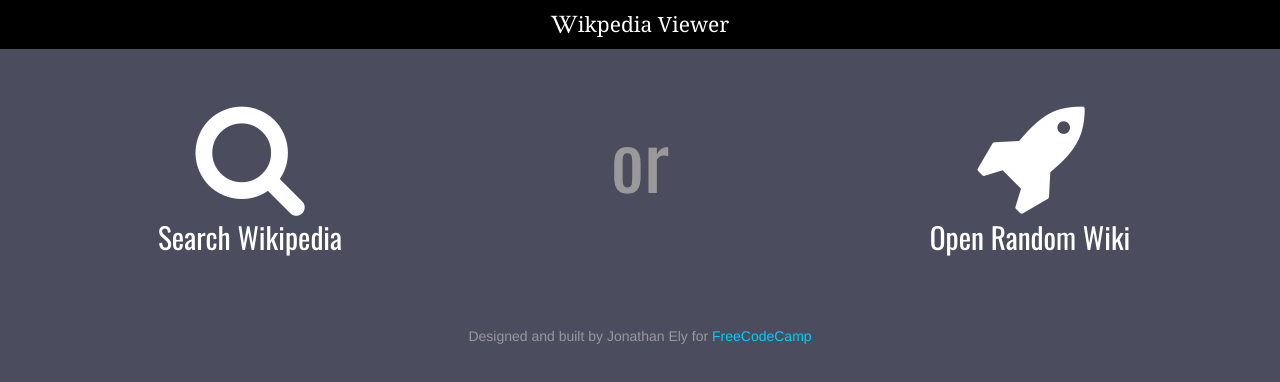
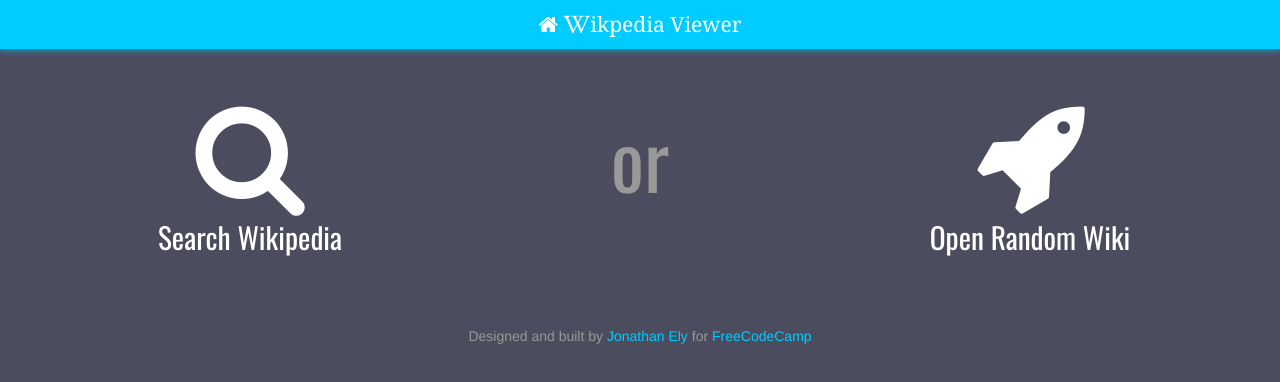
Before and after one commit to ZapRowsdower/ZapRowsdower.github.io, a plain HTML site: page FCC/wikipedia_viewer/index.html in a window 1280 px wide. Drawn offline with nearby package versions, Linux system fonts and the light colour scheme.

Commit message:
Added Home Icon to Header
Also cleaned up index.html whose formatting was botched by Codepen

```diff
--- a/FCC/wikipedia_viewer/index.html
+++ b/FCC/wikipedia_viewer/index.html
@@ -4,21 +4,14 @@
   <meta charset="UTF-8">
   <title>Wikipedia Viewer</title>
   <meta name="viewport" content="width=device-width, initial-scale=1, maximum-scale=1, user-scalable=no">
-
-
-<link href='https://fonts.googleapis.com/css?family=Oswald|Lato' rel='stylesheet' type='text/css'>
-
-  <link rel='stylesheet prefetch' href='https://maxcdn.bootstrapcdn.com/bootstrap/3.3.6/css/bootstrap.min.css'>
-<link rel='stylesheet prefetch' href='https://maxcdn.bootstrapcdn.com/font-awesome/4.6.3/css/font-awesome.min.css'>
-
+  <link href="https://fonts.googleapis.com/css?family=Oswald|Lato" rel="stylesheet" type="text/css">
+  <link rel="stylesheet prefetch" href="https://maxcdn.bootstrapcdn.com/bootstrap/3.3.6/css/bootstrap.min.css">
+  <link rel="stylesheet prefetch" href="https://maxcdn.bootstrapcdn.com/font-awesome/4.6.3/css/font-awesome.min.css">
   <link rel="stylesheet" href="css/style.css">
-
-
 </head>
-
 <body>
   <header>
-  <h1 class="text-center"><i class="fa fa-1x fa-wikipedia-w"></i>ikpedia Viewer</h1>
+    <h1 class="text-center"><i class="fa fa-1x fa-home">&nbsp;</i><i class="fa fa-1x fa-wikipedia-w"></i>ikpedia Viewer</h1>
   </header>
   <div class="container main">
     <div class="splash-screen row">
@@ -50,10 +43,10 @@
     <div id="debug"></div>
   </div>
   <footer>
-  <p class="text-center">Designed and built by Jonathan Ely</a> for <a href="https://www.freecodecamp.com/">FreeCodeCamp</a></p>
+    <p class="text-center">Designed and built by <a href="http://www.jonathaneely.com" target="_blank">Jonathan Ely</a> for <a href="https://www.freecodecamp.com/">FreeCodeCamp</a></p>
   </footer>
-  <script src='https://code.jquery.com/jquery-2.2.4.min.js'></script>
-<script src='https://maxcdn.bootstrapcdn.com/bootstrap/3.3.6/js/bootstrap.min.js'></script>
+  <script src="https://code.jquery.com/jquery-2.2.4.min.js"></script>
+  <script src="https://maxcdn.bootstrapcdn.com/bootstrap/3.3.6/js/bootstrap.min.js"></script>
 
       <script src="js/index.js"></script>
 
--- a/FCC/wikipedia_viewer/scss/style.scss
+++ b/FCC/wikipedia_viewer/scss/style.scss
@@ -20,6 +20,10 @@ body {
 header {
   background-color: $buttonBgColor;
   cursor: pointer;
+  &:hover {
+    background-color: $hoverBgColor;
+    box-shadow: 0 0 0.5em $hoverBgColor;
+  }
   h1 {
     margin-top: 0;
     padding: 1%;
```
Also changed, not shown: FCC/wikipedia_viewer/css/style.css, 1 other file. Lines whose indentation alone changed are shown as unchanged.
